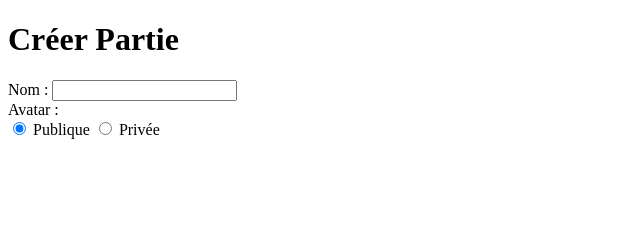
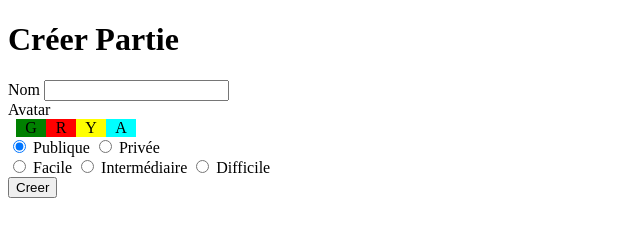
Before and after one commit to RichardJohnRx/RacingMaze, a plain HTML site: page html/creerPartie.html in a window 1280 px wide. Both pictures are taken after a click on the radio button "Publique". Shown: the whole page, without its empty margins (0-640 px from the left). Drawn offline with Linux system fonts and the light colour scheme.

Commit message:
Creation partie

```diff
--- /dev/null
+++ b/css/stylesCreerPatie.css
@@ -0,0 +1,31 @@
+.avatar{
+    margin-left: 0.5em;
+    display: flex;
+    flex-direction: row;
+
+}
+
+#avatargreen {
+    margin-left: 0.5;
+    background-color: green;
+    width: 30px;
+    text-align: center;
+}
+#avatarred {
+    margin-left: 0.5;
+    background-color: red;
+    width: 30px;
+    text-align: center;
+}
+#avataryellow {
+    margin-left: 0.5;
+    background-color:yellow;
+    width: 30px;
+    text-align: center;
+}
+#avataraqua {
+    margin-left: 0.5;
+    background-color:aqua;
+    width: 30px;
+    text-align: center;
+}
--- a/html/creerPartie.html
+++ b/html/creerPartie.html
@@ -1,43 +1,48 @@
 <!DOCTYPE html>
 <html lang="fr">
 	<head>
+        <link rel="stylesheet" href="../css/stylesCreerPatie.css"/>
         <meta charset="UTF-8" />
         <script src="../js/scriptCreerPartie.js"></script>
 		<meta name="viewport" content="width=device-width, initial-scale=1" />
+
         <title>Creation d'une partie</title>
         <style>
-            /* div{
-                text-align: center;
-                margin-top:0.6em;
-                border: 1px solid black;
-            } */
+
         </style>
 	</head>
 	<body>
         <h1>Créer Partie</h1>
-        <label for="nomPartie">Nom : </label><input id="nomPartie" type="text"><br>
-        <label for="nomPartie">Avatar : </label>
+        <label for="nomPartie">Nom </label><input id="nomPartie" type="text"><br>
+        <label for="nomPartie">Avatar  </label>
+        <div class="avatar">
+            <div id="avatargreen" class="avatars" onclick="choixAvatar('avatargreen')">G</div>
+            <div id="avatarred" class="avatars" onclick="choixAvatar('avatarred')">R</div>
+            <div id="avataryellow" class="avatars" onclick="choixAvatar('avataryellow')">Y</div>
+            <div id="avataraqua" class="avatars" onclick="choixAvatar('avataraqua')">A</div>
+        </div>
+            <!-- <div id="avatar1" class="avatar">1</div>
+            <div id="avatar2" class="avatar">2</div>
+            <div id="avatar3" class="avatar">3</div>
+            <div id ="avatar4" class="avatar">4</div> -->
         <div id="typePartie">
-            <input id="partiePublique" type="radio" name="rtoggle" value="partiePublique" />
+            <input id="partiePublique" type="radio" name="partietoggle" value="partiePublique" onclick="radioCheck()"/>
             <label for="partiePublique">Publique</label>
-            <input id="partiePrivee" type="radio" name="rtoggle" value="partiePrivee" />
+            <input id="partiePrivee" type="radio" name="partietoggle" value="partiePrivee" onclick="radioCheck()" />
             <label for="partiePrivee">Privée</label>
         </div>
         <div id="niveauJeu" style="display: none;">
-            <input id="menuFacile" type="radio" name="rtoggle" value="Facile" />
+            <input id="menuFacile" type="radio" name="niveautoggle" value="Facile" />
             <label for="menuFacile">Facile</label>
-            <input id="menuIntermediaire" type="radio" name="rtoggle" value="Intermediaire" />
+            <input id="menuIntermediaire" type="radio" name="niveautoggle" value="Intermediaire" />
             <label for="menuIntermediaire">Intermédiaire</label>
-            <input id="menuDifficile" type="radio" name="rtoggle" value="Difficile" />
+            <input id="menuDifficile" type="radio" name="niveautoggle" value="Difficile" />
             <label for="menuDifficile">Difficile</label>
-        </div>
-        <div id="infoPartiePub" style="display: none;">
-            juste pour le test (publique)
         </div>
         <div id="infoPartiePriv" style="display: none;">
             <label for="codeAcces">Code d'acces : </label><input id="codeAcces" type="text">
         </div>
 
-        <input style="display: none;" id="creerPartie" type="submit" value="Creer"/>
+        <input id="creer" type="submit" value="Creer" onclick="creer();"/>
 	</body>
 </html>
--- a/js/scriptCreerPartie.js
+++ b/js/scriptCreerPartie.js
@@ -1,31 +1,83 @@
-// if(document.getElementById('partiePublique').checked == true){
-//     alert('publique');
-// }
-// else if(document.getElementById('partiePrivee').checked == true){
-//     alert('privee');
-// }
-// console.log('test');
+//Pour vérifier le choix de la partie (Publique/Privée)
+function radioCheck(){
+    if(document.getElementById('partiePublique').checked == true){
+        document.getElementById('niveauJeu').style.display='block';
+        document.getElementById('infoPartiePriv').style.display='none';
+    }
+    else if(document.getElementById('partiePrivee').checked == true){
+        document.getElementById('niveauJeu').style.display='block';
+        document.getElementById('infoPartiePriv').style.display='block';
+    }
+}
+//Pour choisir l'avatar
+function choixAvatar(id){
+    if(id === 'avatargreen'){
+        document.getElementById(id).style.border='1px solid black';
+        document.getElementById('avatarred').style.border='none';
+        document.getElementById('avataryellow').style.border='none';
+        document.getElementById('avataraqua').style.border='none';
+        return document.getElementById('avatargreen');
 
-// function onLoad() {
-//     if(document.getElementById('partiePublique').checked == true){
-//         alert('publique');
-//     }
-//     else if(document.getElementById('partiePrivee').checked == true){
-//         alert('privee');
-//     }
-// }
+    }else if(id === 'avatarred'){
+        document.getElementById(id).style.border='1px solid black';
+        document.getElementById('avatargreen').style.border='none';
+        document.getElementById('avataryellow').style.border='none';
+        document.getElementById('avataraqua').style.border='none';
+        return document.getElementById('avatarred');
 
+    }else if(id === 'avataryellow'){
+        document.getElementById(id).style.border='1px solid black';
+        document.getElementById('avatargreen').style.border='none';
+        document.getElementById('avatarred').style.border='none';
+        document.getElementById('avataraqua').style.border='none';
+        return document.getElementById('avataryellow');
 
-alert('ok');
-var partiePublique = document.getElementById('partiePublique');
-var partiePrivee = document.getElementById('partiePrivee');
+    }else if(id === 'avataraqua'){
+        document.getElementById(id).style.border='1px solid black';
+        document.getElementById('avatargreen').style.border='none';
+        document.getElementById('avatarred').style.border='none';
+        document.getElementById('avataryellow').style.border='none';
+        return document.getElementById('avataraqua');
+    }
+}
 
-verify();
+//Boutton pour creer une partie
+function creer(){
+    if(document.getElementById('nomPartie').value == ""){
+        alert('saisir le nom svp');
+    }else{
+        if(document.getElementById('avatargreen').style.border != '1px solid black'
+            && document.getElementById('avatarred').style.border != '1px solid black'
+            && document.getElementById('avataryellow').style.border != '1px solid black'
+            && document.getElementById('avataraqua').style.border != '1px solid black'){
+                alert('choisissez un avatar svp');
+        }else{
+            if(document.getElementById('partiePublique').checked == true){
+                console.log('publique');
+                document.getElementById('niveauJeu').style.display='block';
+                if(document.getElementById('menuFacile').checked == false && document.getElementById('menuIntermediaire').checked == false && document.getElementById('menuDifficile').checked == false){
+                    alert('veuillez choisir le niveau svp');
+                }else{
+                    // CODE DE LA FONCTION CREER PARTIE PUBLIQUE pour envoyé les données au lobby
+                }
+            }
+            else if(document.getElementById('partiePrivee').checked == true){
+                console.log('privée');
+                document.getElementById('niveauJeu').style.display='block';
+                if(document.getElementById('menuFacile').checked == false && document.getElementById('menuIntermediaire').checked == false && document.getElementById('menuDifficile').checked == false){
+                    alert('veuillez choisir le niveau svp');
+                }else{
+                    if(document.getElementById('codeAcces').value == ""){
+                        alert("veuillez saisir le code d'acces");
+                    }else{
+                        // CODE DE LA FONCTION CREER PARTIE PRIVEE pour envoyé les données au lobby
+                    }
+                }
+            }else{
+                alert('veuillez choisir le type de la partie (Publique/privée)');
+            }
 
+        }
+    }
 
-function verify(){
-    if(partiePublique.value == true)
-        alert('publique');
-    else if(partiePrivee.value == true)
-        alert('privée');
 }
```
